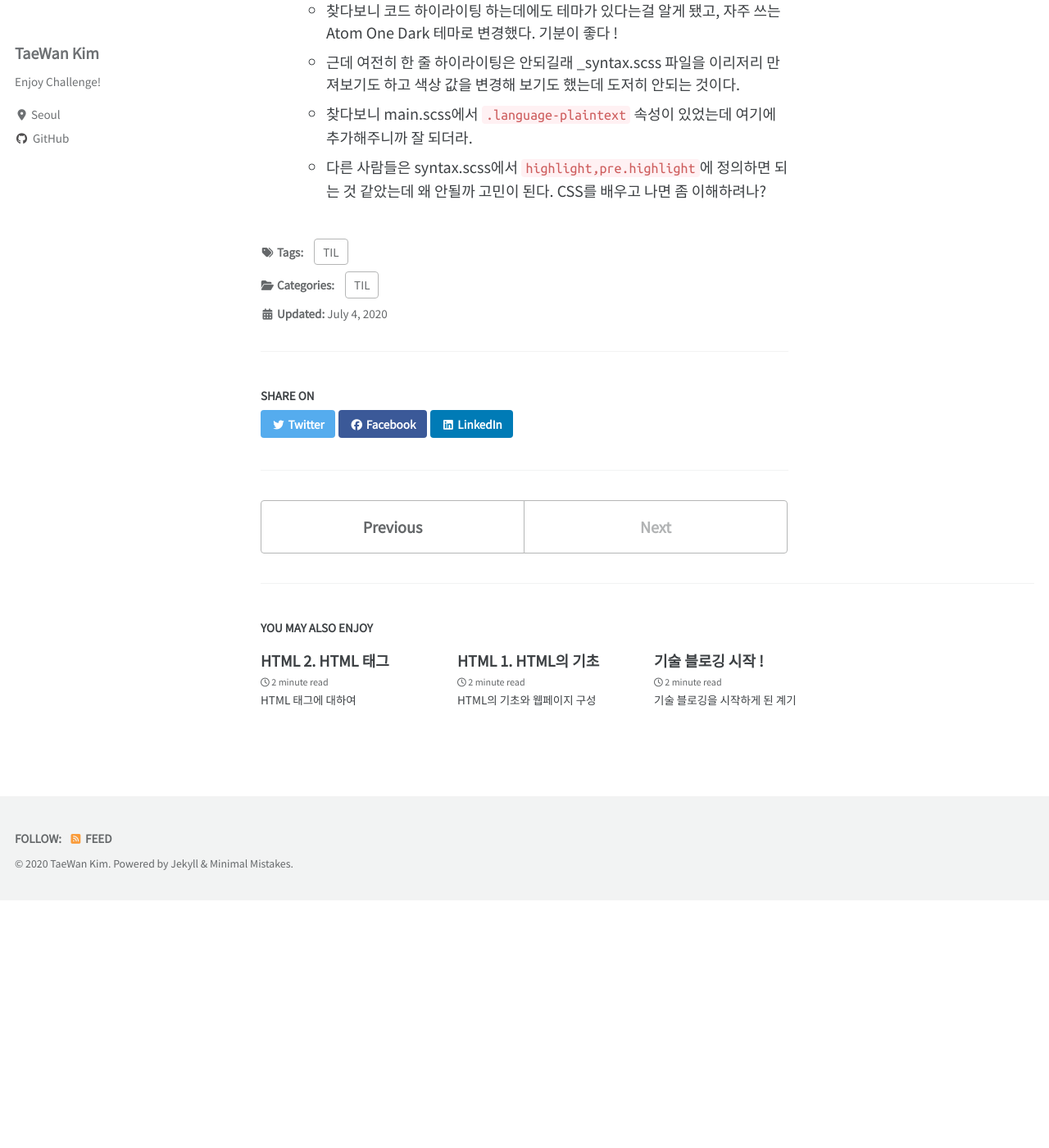
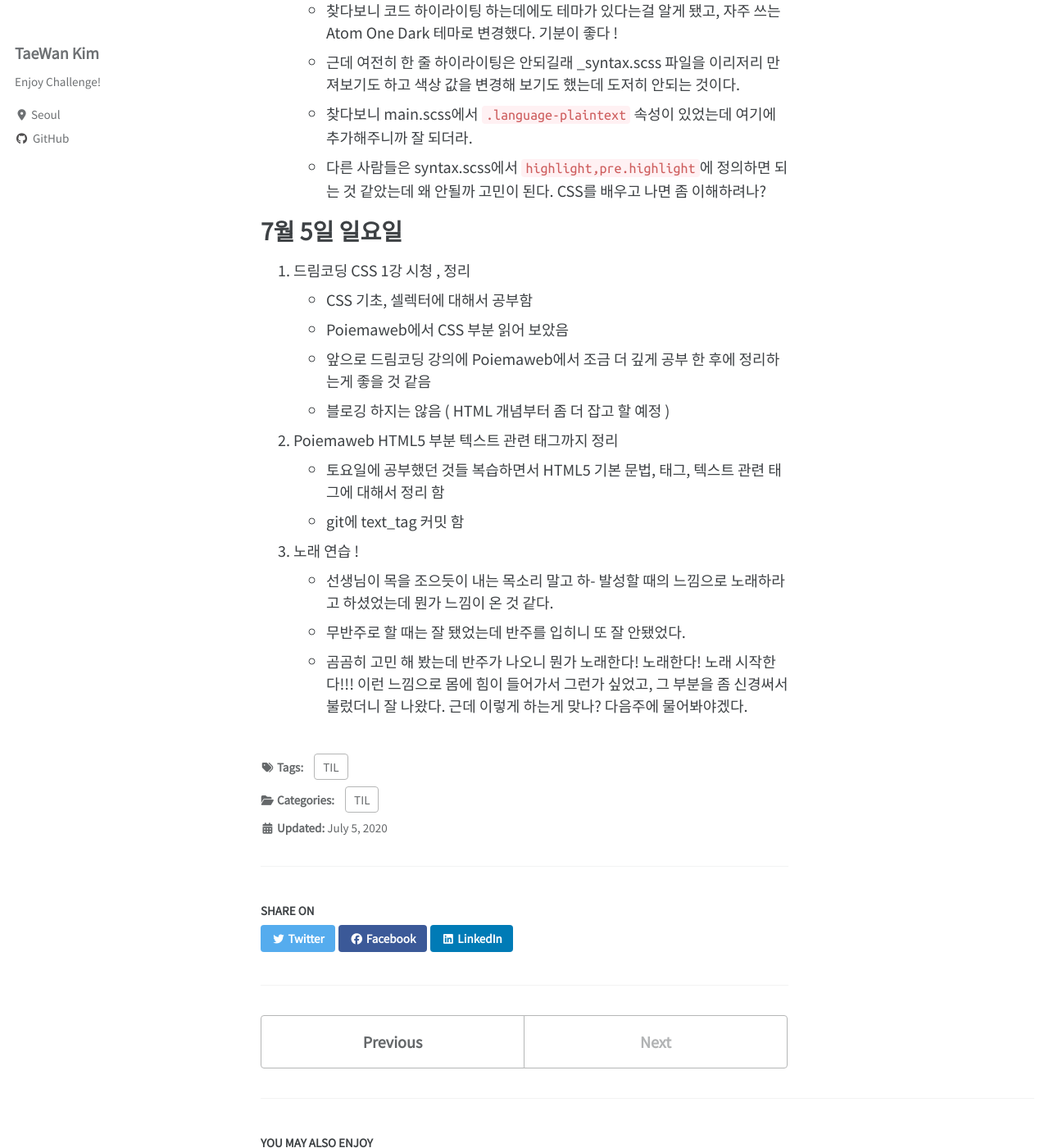
Before and after one commit to twkim-dev/twkim-dev.github.io, a Jekyll site: the page built from _posts/2020-07-04-TIL-1.md, in a window 1280 px wide and 1400 px high, scrolled down 586 px. Shown: the whole window at 82% size. Built offline with Jekyll 4.4.1, drawn with Linux system fonts in a browser that asks for light colours; cached includes are drawn as plain includes; nearby versions of some CDN libraries; before the commit the page ends 1684 px from its top, so only the background shows below that; some of the changed text lies outside the part shown.

Commit message:
TIL 추가   - 7월 1주차 TIL에 오늘 했던 내용들 추가

````diff
--- a/_posts/2020-07-04-TIL-1.md
+++ b/_posts/2020-07-04-TIL-1.md
@@ -6,20 +6,36 @@ categories:
   - TIL
 tags:
   - TIL
-last_modified_at: 2020-07-04T22:00:00-0900
+last_modified_at: 2020-07-05T21:56:00-0900
 ---
 # 7월 4일 토요일
 1. HTML의 기초, HTML 태그에 대하여 공부
-    - HTML의 정의
-    - HTML의 구조
-    - 웹사이트를 보는 눈 ( 웹사이트를 봤을 때 어떤 식으로 구성 되어 있는지에 대한? )
-    - HTML을 구성하는 태그의 종류, 태그의 속성 등에 대하여 공부 함
+  - HTML의 정의
+  - HTML의 구조
+  - 웹사이트를 보는 눈 ( 웹사이트를 봤을 때 어떤 식으로 구성 되어 있는지에 대한? )
+  - HTML을 구성하는 태그의 종류, 태그의 속성 등에 대하여 공부 함
 
 2. 블로깅 삽질..
-    - 코드 하이라이팅이 되는데, 코드 여러 줄을 사용하려면 ```로 사용하는 것은 알고 있었지만
+  - 코드 하이라이팅이 되는데, 코드 여러 줄을 사용하려면 ```로 사용하는 것은 알고 있었지만
     코드 한 줄 하이라이팅 하는 방법을 찾지 못해서 삽질을 했다.
-    - `로 사용하면 된다고 알았는데 다음 문제가 남아있었다. 하이라이팅이 되지 않아서 또 구글링..
-    - 찾다보니 코드 하이라이팅 하는데에도 테마가 있다는걸 알게 됐고, 자주 쓰는 Atom One Dark 테마로 변경했다. 기분이 좋다 !
-    - 근데 여전히 한 줄 하이라이팅은 안되길래 _syntax.scss 파일을 이리저리 만져보기도 하고 색상 값을 변경해 보기도 했는데 도저히 안되는 것이다.
-    - 찾다보니 main.scss에서 `.language-plaintext` 속성이 있었는데 여기에 추가해주니까 잘 되더라.
-    - 다른 사람들은 syntax.scss에서 `highlight,pre.highlight`에 정의하면 되는 것 같았는데 왜 안될까 고민이 된다. CSS를 배우고 나면 좀 이해하려나?
+  - `로 사용하면 된다고 알았는데 다음 문제가 남아있었다. 하이라이팅이 되지 않아서 또 구글링..
+  - 찾다보니 코드 하이라이팅 하는데에도 테마가 있다는걸 알게 됐고, 자주 쓰는 Atom One Dark 테마로 변경했다. 기분이 좋다 !
+  - 근데 여전히 한 줄 하이라이팅은 안되길래 _syntax.scss 파일을 이리저리 만져보기도 하고 색상 값을 변경해 보기도 했는데 도저히 안되는 것이다.
+  - 찾다보니 main.scss에서 `.language-plaintext` 속성이 있었는데 여기에 추가해주니까 잘 되더라.
+  - 다른 사람들은 syntax.scss에서 `highlight,pre.highlight`에 정의하면 되는 것 같았는데 왜 안될까 고민이 된다. CSS를 배우고 나면 좀 이해하려나?
+
+# 7월 5일 일요일
+1. 드림코딩 CSS 1강 시청 , 정리
+  - CSS 기초, 셀렉터에 대해서 공부함
+  - Poiemaweb에서 CSS 부분 읽어 보았음
+  - 앞으로 드림코딩 강의에 Poiemaweb에서 조금 더 깊게 공부 한 후에 정리하는게 좋을 것 같음
+  - 블로깅 하지는 않음 ( HTML 개념부터 좀 더 잡고 할 예정 )
+
+2. Poiemaweb HTML5 부분 텍스트 관련 태그까지 정리
+  - 토요일에 공부했던 것들 복습하면서 HTML5 기본 문법, 태그, 텍스트 관련 태그에 대해서 정리 함
+  - git에 text_tag 커밋 함
+
+3. 노래 연습 !
+  - 선생님이 목을 조으듯이 내는 목소리 말고 하- 발성할 때의 느낌으로 노래하라고 하셨었는데 뭔가 느낌이 온 것 같다.
+  - 무반주로 할 때는 잘 됐었는데 반주를 입히니 또 잘 안됐었다.
+  - 곰곰히 고민 해 봤는데 반주가 나오니 뭔가 노래한다! 노래한다! 노래 시작한다!!! 이런 느낌으로 몸에 힘이 들어가서 그런가 싶었고, 그 부분을 좀 신경써서 불렀더니 잘 나왔다. 근데 이렇게 하는게 맞나? 다음주에 물어봐야겠다.
````
